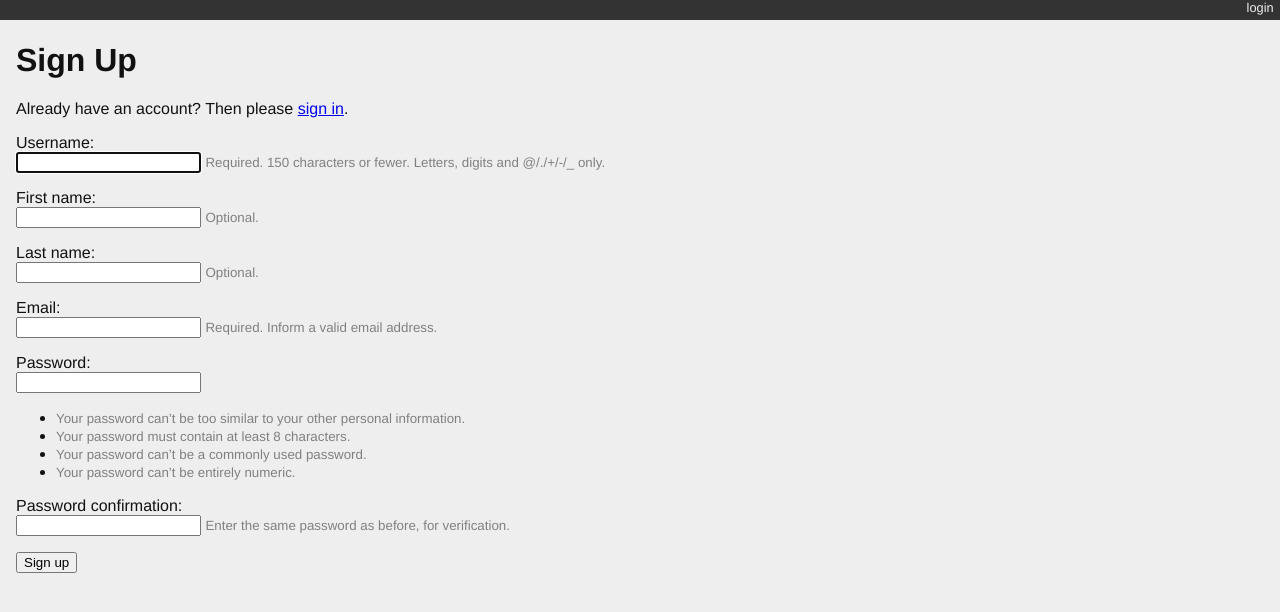
After one commit to emilybruns/django-blog_2, a Django app: page /signup/ in a window 1280 px wide. The commit adds this page. Shown: the top 612 px of the page. Run offline with Django 3.2, Linux system fonts and the light colour scheme.

Commit message:
Heroku update 2.

```diff
--- a/blogging/forms.py
+++ b/blogging/forms.py
@@ -1,5 +1,8 @@
 from django.forms import ModelForm
 from blogging.models import Post
+from django import forms
+from django.contrib.auth.forms import UserCreationForm
+from django.contrib.auth.models import User
 
 
 class MyCommentForm(ModelForm):
@@ -8,6 +11,14 @@ class MyCommentForm(ModelForm):
         fields = ['title', 'text']
 
 
+class SignUpForm(UserCreationForm):
+    first_name = forms.CharField(max_length=30, required=False, help_text='Optional.')
+    last_name = forms.CharField(max_length=30, required=False, help_text='Optional.')
+    email = forms.EmailField(max_length=254, required=True, help_text='Required. Inform a valid email address.')
+
+    class Meta:
+        model = User
+        fields = ('username', 'first_name', 'last_name', 'email', 'password1', 'password2', )
 
 # Creating a form to add a post.
 # form = MyCommentForm()
--- a/blogging/views.py
+++ b/blogging/views.py
@@ -14,6 +14,25 @@ from django.shortcuts import render, redirect
 from django import forms
 from django.utils import timezone
 from blogging.forms import MyCommentForm
+from django.contrib.auth.forms import UserCreationForm
+from django.contrib.auth import login, authenticate
+from django.shortcuts import render, redirect
+from blogging.forms import SignUpForm
+
+
+def signup(request):
+    if request.method == 'POST':
+        form = SignUpForm(request.POST)
+        if form.is_valid():
+            form.save()
+            username = form.cleaned_data.get('username')
+            raw_password = form.cleaned_data.get('password1')
+            user = authenticate(username=username, password=raw_password)
+            login(request, user)
+            return redirect('/')
+    else:
+        form = SignUpForm()
+    return render(request, 'signup.html', {'form': form})
 
 
 @login_required
@@ -23,7 +42,7 @@ def add_model(request):
         if form.is_valid():
             model_instance = form.save(commit=False)
             model_instance.created_date = timezone.now()
-            model_instance.author = User
+            model_instance.author = request.user
             model_instance.modified_date = None
             model_instance.published_date = timezone.now()
             model_instance.save()
@@ -66,7 +85,7 @@ class CategoryViewSet(viewsets.ModelViewSet):
 
 class BlogListView(ListView):
     # queryset = Post.objects.order_by("-published_date")
-    queryset = Post.objects.exclude(published_date__exact=None)
+    queryset = Post.objects.exclude(published_date__exact=None).order_by("-published_date")
     template_name = "blogging/list.html"
 
     def stub_view(request, *args, **kwargs):
--- /dev/null
+++ b/mysite/templates/signup.html
@@ -0,0 +1,53 @@
+{% extends "base.html" %}
+{% block content %}
+{#<html>#}
+{#  <head>#}
+{#    <title>My Django Blog</title>#}
+{#    <link type="text/css" rel="stylesheet" href="/blogging/static/django_blog.css">#}
+{#  </head>#}
+{#  <body>#}
+{#    <div id="header">#}
+{#      <ul id="control-bar">#}
+{##}
+{#          <li><a href="/accounts/login/">login</a></li>#}
+{##}
+{#      </ul>#}
+{#     </div>#}
+{#    <div id="container">#}
+{#      <div id="content">#}
+
+<h1>Sign Up</h1>
+
+<p>Already have an account? Then please <a href="/login/">sign in</a>.</p>
+
+<form method="post">
+{% csrf_token %}
+{% for field in form %}
+  <p>
+    {{ field.label_tag }}<br>
+    {{ field }}
+    {% if field.help_text %}
+      <small style="color: grey">{{ field.help_text }}</small>
+    {% endif %}
+    {% for error in field.errors %}
+      <p style="color: red">{{ error }}</p>
+    {% endfor %}
+  </p>
+{% endfor %}
+<button type="submit">Sign up</button>
+</form>
+{#<form class="signup" id="signup_form" method="post" action="/accounts/signup/">#}
+{#  <input type="hidden" name="csrfmiddlewaretoken" value="uD3sfdonaRwMid2HGdrCay5SbToXc4sh2i9idd0PCtfyVd8hb75YIBnAp3rZn4jZ">#}
+{#  <p><label for="id_username">Username:</label> <input type="text" name="username" placeholder="Username" autofocus="autofocus" minlength="1" maxlength="150" required id="id_username"></p>#}
+{#<p><label for="id_email">E-mail (optional):</label> <input type="email" name="email" placeholder="E-mail address" id="id_email"></p>#}
+{#<p><label for="id_password1">Password:</label> <input type="password" name="password1" placeholder="Password" required id="id_password1"></p>#}
+{#<p><label for="id_password2">Password (again):</label> <input type="password" name="password2" placeholder="Password (again)" required id="id_password2"></p>#}
+{##}
+{#  <button type="submit">Sign Up &raquo;</button>#}
+{#</form>#}
+{% endblock %}
+
+{#      </div>#}
+{#    </div>#}
+{#  </body>#}
+{#</html>#}
--- a/mysite/urls.py
+++ b/mysite/urls.py
@@ -21,6 +21,8 @@ from django.contrib.auth.views import LoginView, LogoutView
 from django.urls import include, path
 from rest_framework import routers
 from blogging import views
+from blogging.views import signup
+
 
 router = routers.DefaultRouter()
 router.register(r"users", views.UserViewSet)
@@ -32,6 +34,7 @@ urlpatterns = [
     path("admin/", admin.site.urls),
     path("", include("blogging.urls")),
     path("login/", LoginView.as_view(template_name="login.html"), name="login"),
+    path("signup/", signup, name="signup"),
     path("logout/", LogoutView.as_view(next_page="/"), name="logout"),
     path("api/", include(router.urls)),
     path("api-auth/", include("rest_framework.urls", namespace="rest_framework")),
```
Also changed, not shown: mysite/templates/my_template.html (+3 -5 lines).
